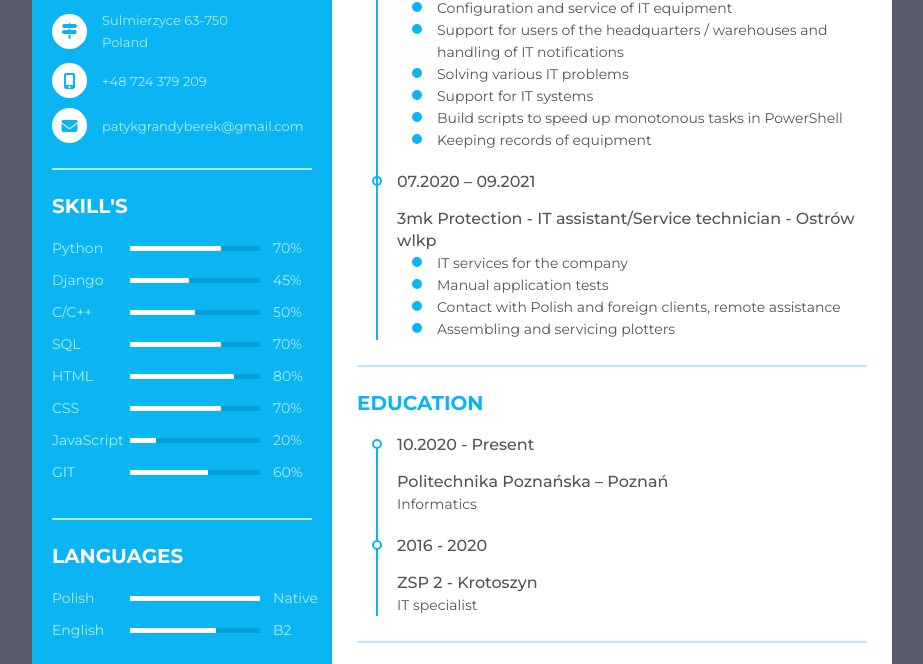
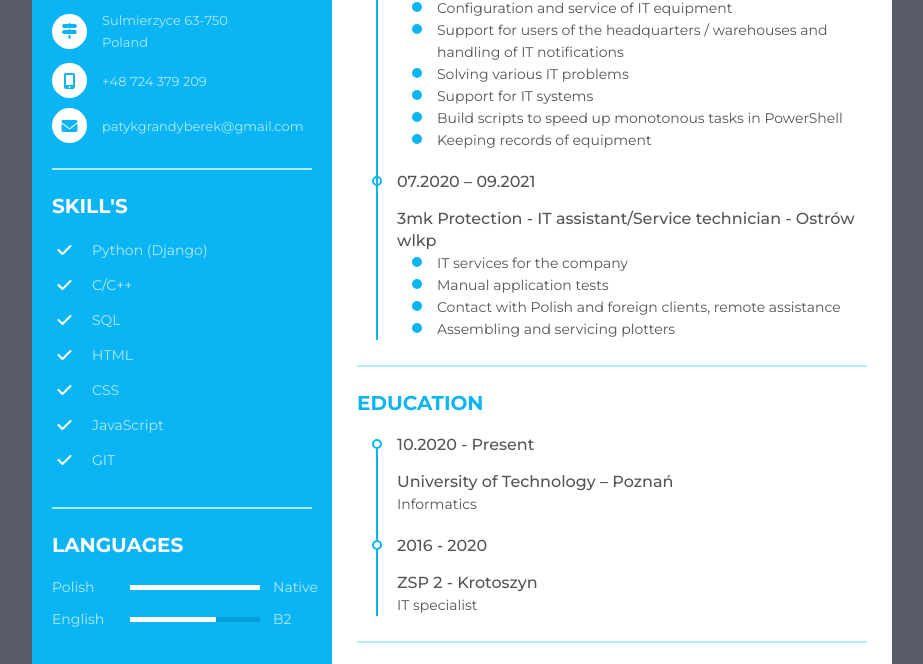
Before and after one commit to GremlinMag/CV, a plain HTML site: page index.html in a window 1280 px wide. Shown: the part 358-1022 px from the top of the page, without its empty margins (178-1101 px from the left). Drawn offline with Linux system fonts and the light colour scheme.

Commit message:
update skills and picture

```diff
--- a/index.html
+++ b/index.html
@@ -10,7 +10,7 @@
 
 <div class="resume">
    <div class="resume_left">
-     <div class="resume_profile">
+    <div class="resume_profile">
        <img src="CV-picture.jpg" alt="profile_pic">
      </div>
      <div class="resume_content">
@@ -30,6 +30,7 @@
            <li>
              <div class="icon">
                <i class="fas fa-mobile-alt"></i>
+
              </div>
              <div class="data">
                +48 724 379 209
@@ -39,6 +40,7 @@
              <div class="icon">
                <i class="fas fa-envelope"></i>
              </div>
+
              <div class="data">
                   patykgrandyberek@gmail.com
              </div>
@@ -59,82 +61,66 @@
          </div>
          <ul>
             <li>
-             <div class="skill_name">
-               Python
+             <div class="icon">
+               <i class="fas fa-check"></i>
              </div>
-             <div class="skill_progress">
-               <span style="width: 70%;"></span>
+            <div class="skill_name">
+               Python (Django)
              </div>
-             <div class="skill_per">70%</div>
-           </li>
-           <li>
-             <div class="skill_name">
-               Django
-             </div>
-             <div class="skill_progress">
-               <span style="width: 45%;"></span>
-             </div>
-             <div class="skill_per">45%</div>
            </li>
             <li>
+            <div class="icon">
+               <i class="fas fa-check"></i>
+             </div>
              <div class="skill_name">
                C/C++
              </div>
-             <div class="skill_progress">
-               <span style="width: 50%;"></span>
-             </div>
-             <div class="skill_per">50%</div>
            </li>
            <li>
+            <div class="icon">
+               <i class="fas fa-check"></i>
+             </div>
              <div class="skill_name">
                SQL
              </div>
-             <div class="skill_progress">
-               <span style="width: 70%;"></span>
+           </li>
+           <li>
+            <div class="icon">
+               <i class="fas fa-check"></i>
              </div>
-             <div class="skill_per">70%</div>
-           </li>
-
-           <li>
              <div class="skill_name">
                HTML
              </div>
-             <div class="skill_progress">
-               <span style="width: 80%;"></span>
-             </div>
-             <div class="skill_per">80%</div>
            </li>
             <li>
+            <div class="icon">
+               <i class="fas fa-check"></i>
+             </div>
              <div class="skill_name">
                CSS
              </div>
-             <div class="skill_progress">
-               <span style="width: 70%;"></span>
-             </div>
-             <div class="skill_per">70%</div>
            </li>
            <li>
+            <div class="icon">
+               <i class="fas fa-check"></i>
+             </div>
              <div class="skill_name">
                JavaScript
              </div>
-             <div class="skill_progress">
-               <span style="width: 20%;"></span>
-             </div>
-             <div class="skill_per">20%</div>
            </li>
            <li>
+            <div class="icon">
+               <i class="fas fa-check"></i>
+             </div>
              <div class="skill_name">
                GIT
              </div>
-             <div class="skill_progress">
-               <span style="width: 60%;"></span>
-             </div>
-             <div class="skill_per">60%</div>
+
            </li>
          </ul>
        </div>
 
-       <div class="resume_item resume_skills">
+       <div class="resume_item resume_leng">
          <div class="title">
            <p class="bold">LANGUAGES</p>
          </div>
@@ -236,7 +222,7 @@
             <li>
                 <div class="date">10.2020 - Present</div>
                 <div class="info">
-                     <p class="semi-bold">Politechnika Poznańska – Poznań</p>
+                     <p class="semi-bold">University of Technology – Poznań</p>
                      <p>Informatics</p>
                 </div>
             </li>
--- a/styles.css
+++ b/styles.css
@@ -121,6 +121,22 @@ body {
 }
 
 .resume .resume_left .resume_skills ul li {
+  margin-bottom: 10px;
+  color: #b1eaff;
+}
+
+.resume .resume_left .resume_skills ul li .icon {
+  width: 25px;
+  height: 25px;
+  background: #0bb5f4;
+  color: #fff;
+  margin-right: 15px;
+  font-size: 16px;
+  position: relative;
+}
+
+
+.resume .resume_left .resume_leng ul li {
   display: flex;
   margin-bottom: 10px;
   color: #b1eaff;
@@ -128,11 +144,11 @@ body {
   align-items: center;
 }
 
-.resume .resume_left .resume_skills ul li .skill_name {
+.resume .resume_left .resume_leng ul li .skill_name {
   width: 25%;
 }
 
-.resume .resume_left .resume_skills ul li .skill_progress {
+.resume .resume_left .resume_leng ul li .skill_progress {
   width: 50%;
   margin: 0 5px;
   height: 5px;
@@ -140,11 +156,11 @@ body {
   position: relative;
 }
 
-.resume .resume_left .resume_skills ul li .skill_per {
+.resume .resume_left .resume_leng ul li .skill_per {
   width: 15%;
 }
 
-.resume .resume_left .resume_skills ul li .skill_progress span {
+.resume .resume_left .resume_leng ul li .skill_progress span {
   position: absolute;
   top: 0;
   left: 0;
```
